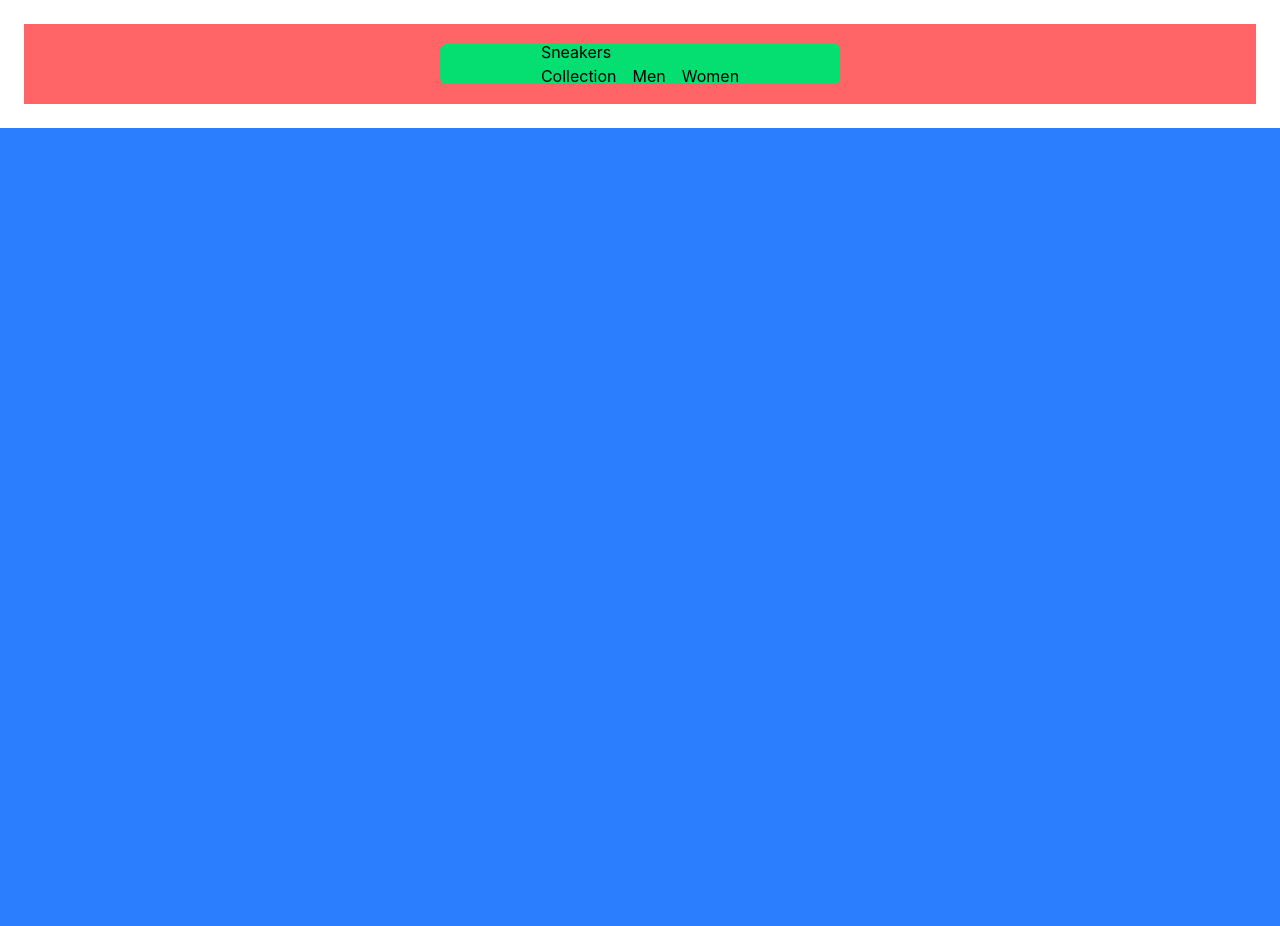
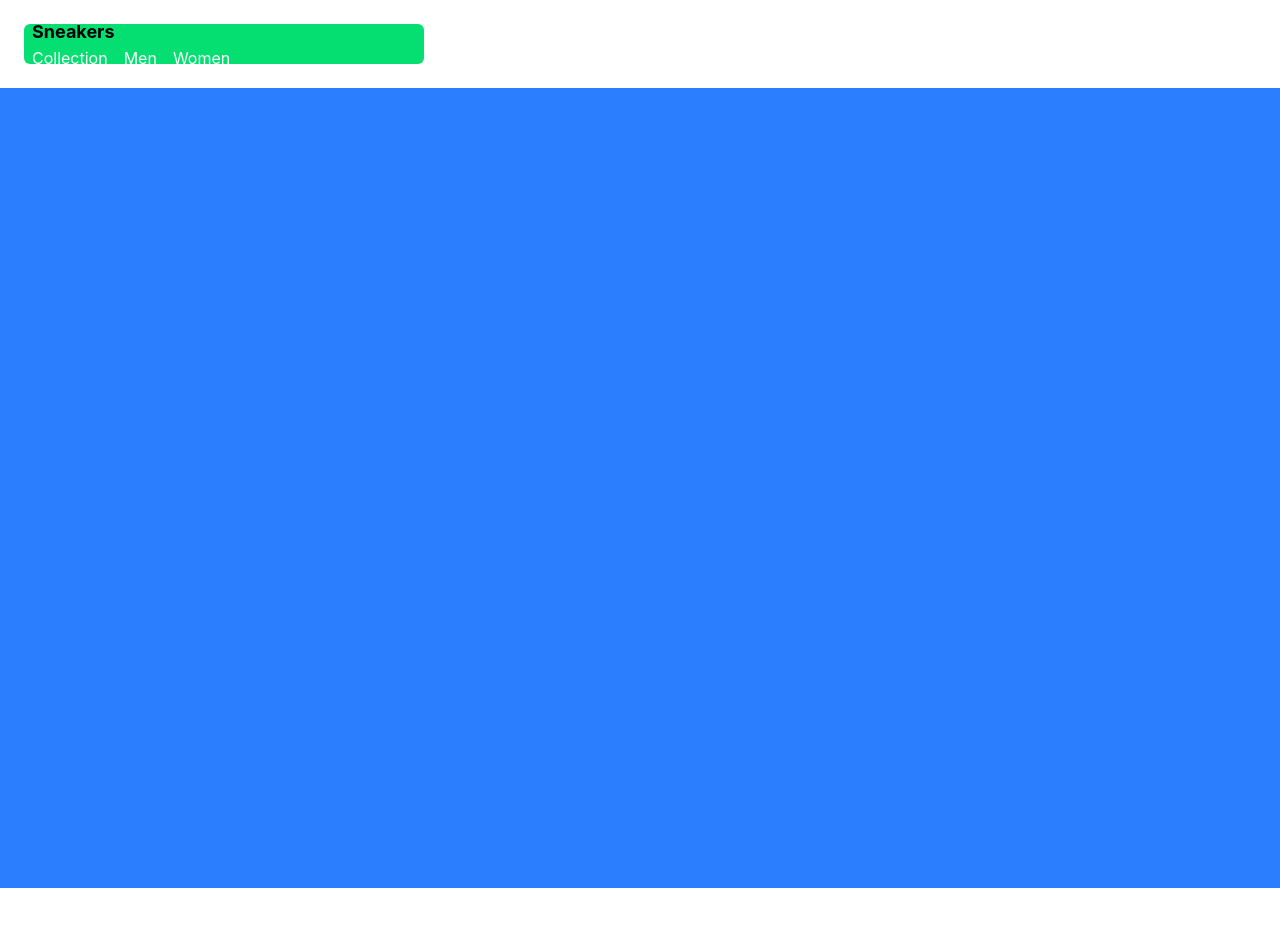
Before and after one commit to Developerfiyin/e-commerce-website-for-shoe, a React (Vite) app: page / in a window 1280 px wide. After the commit the page ends 888 px from the top, so only its background shows below. Built offline with nearby package versions, Linux system fonts and the light colour scheme.

Commit message:
update navbar.jsx

```diff
--- a/src/Componenets/Navbar.jsx
+++ b/src/Componenets/Navbar.jsx
@@ -2,21 +2,21 @@ import React from "react";
 
 export const Navbar = () => {
   return (
-    <div className="p-2 h-20 w-full bg-red-400 flex items-center justify-center ">
-      <div className=" flexss item-center justify-center w-100 border-none border-2 border-b-gray-400 outline-none  bg-green-400 w-50 h-10 justify-between items-center flex p-2 rounded-md ">
+    <div className="flex justify-between items-center w-100 border-none border-2 border-b-gray-400 outline-none  bg-green-400 w-50 h-10 justify-between items-center flex p-2 rounded-md ">
+
         <div>
-          <h4> Sneakers</h4>
+          <h4 className="text-black text-lg font-bold">Sneakers</h4>
 
           <div className="flex gap-4 ">
-            {" "}
-            <a href=""> Collection</a>
-            <a href="">Men</a>
-            <a href="">Women</a>
+
+            <a href="" className="text-white hover:text-gray-300">Collection</a>
+            <a href="" className="text-white hover:text-gray-300">Men</a>
+            <a href="" className="text-white hover:text-gray-300">Women</a>
           </div>
         </div>
 
         <div></div>
-      </div>
+
     </div>
   );
 };
```
